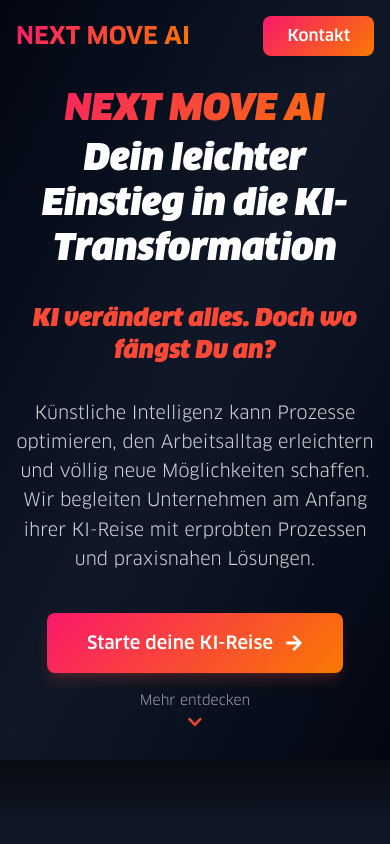
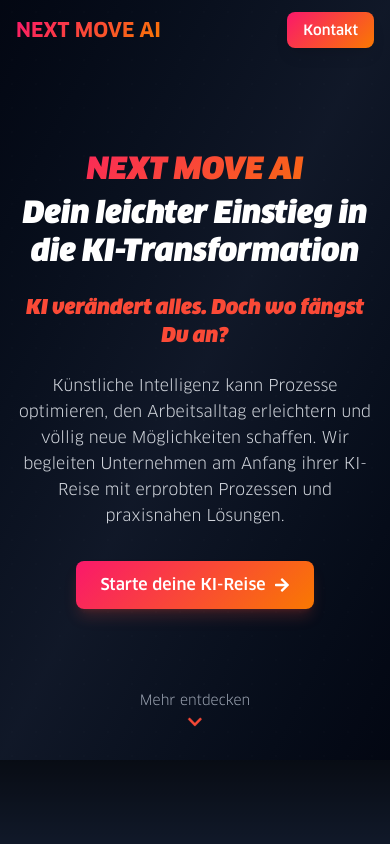
Before and after one commit to loschke/next-move-landing, a Next.js app: page / in a window 390 px wide. Shown: the top 844 px of the page. Built offline with nearby package versions, Linux system fonts and the light colour scheme.

Commit message:
- mobile optimization

```diff
--- a/app/layout.tsx
+++ b/app/layout.tsx
@@ -13,7 +13,7 @@
 }>) {
   return (
     <html lang="en">
-      <body className="antialiased">
+      <body className="antialiased" suppressHydrationWarning>
         {children}
       </body>
     </html>
--- a/components/Contact.tsx
+++ b/components/Contact.tsx
@@ -36,7 +36,7 @@
   };
 
   return (
-    <section id="contact" className="py-20 bg-white dark:bg-gray-800 relative overflow-hidden">
+    <section id="contact" className="py-16 sm:py-20 bg-white dark:bg-gray-800 relative overflow-hidden">
       {/* Background decorative elements */}
       <div className="absolute top-0 left-0 w-full h-64 bg-gradient-to-b from-gray-50 to-transparent dark:from-gray-900 dark:to-transparent -z-10"></div>
       <div className="absolute -top-20 -right-20 w-80 h-80 bg-queonext/5 rounded-full blur-3xl -z-10"></div>
@@ -79,7 +79,7 @@
             viewport={{ once: true }}
             transition={{ duration: 0.6 }}
           >
-            <div className="bg-white dark:bg-gray-800 p-8 rounded-xl shadow-lg">
+            <div className="bg-white dark:bg-gray-800 p-4 sm:p-6 md:p-8 rounded-xl shadow-lg">
 
               {isSubmitted ? (
                 <div className="bg-green-50 dark:bg-green-900/20 border border-green-200 dark:border-green-800 rounded-lg p-4 mb-6">
@@ -163,7 +163,7 @@
                   <button
                     type="submit"
                     disabled={isSubmitting}
-                    className="w-full md:w-auto px-8 py-3 gradient-brand hover:opacity-90 text-white font-medium rounded-lg transition-all flex items-center justify-center gap-2 disabled:opacity-70 disabled:cursor-not-allowed shadow-lg"
+                    className="w-full md:w-auto px-6 sm:px-8 py-2 sm:py-3 gradient-brand hover:opacity-90 text-white font-medium rounded-lg transition-all flex items-center justify-center gap-2 disabled:opacity-70 disabled:cursor-not-allowed shadow-lg text-sm sm:text-base"
                   >
                     {isSubmitting ? 'Wird gesendet...' : (
                       <>
--- a/components/ExpertTeam.tsx
+++ b/components/ExpertTeam.tsx
@@ -118,7 +118,7 @@
   ];
 
   return (
-    <section className="py-40 bg-gray-900 text-white relative overflow-hidden">
+    <section className="py-20 sm:py-28 md:py-40 bg-gray-900 text-white relative overflow-hidden">
       {/* Background decorative elements */}
       <div className="absolute top-0 left-0 w-full h-20 bg-gradient-to-b from-black to-transparent opacity-50"></div>
       <div className="absolute -top-20 right-20 w-80 h-80 bg-queonext/5 rounded-full blur-3xl -z-10"></div>
@@ -201,9 +201,9 @@
           >
             <a
               href="#contact"
-              className="inline-flex items-center gap-3 px-10 py-4 gradient-brand hover:opacity-90 text-white font-medium rounded-lg transition-all shadow-xl text-lg group"
+              className="inline-flex items-center gap-2 sm:gap-3 px-6 sm:px-8 md:px-10 py-3 sm:py-4 gradient-brand hover:opacity-90 text-white font-medium rounded-lg transition-all shadow-xl text-base sm:text-lg group"
             >
-              <span>Jetzt persönliches Gespräch vereinbaren</span>
+              <span>Jetzt Gespräch vereinbaren</span>
               <FaArrowRight className="group-hover:translate-x-1 transition-transform" />
             </a>
           </motion.div>
--- a/components/FeaturesGrid.tsx
+++ b/components/FeaturesGrid.tsx
@@ -39,7 +39,7 @@
       <div className="max-w-[85rem] px-4 py-10 sm:px-6 lg:px-8 mx-auto">
         {/* Hero Image */}
         <motion.div
-          className="aspect-w-16 aspect-h-7 mb-28 relative h-[500px]"
+          className="aspect-w-16 aspect-h-7 mb-16 sm:mb-20 md:mb-28 relative h-[300px] sm:h-[400px] md:h-[500px]"
           initial={{ opacity: 0, y: 20 }}
           whileInView={{ opacity: 1, y: 0 }}
           viewport={{ once: true }}
@@ -50,7 +50,9 @@
             src="/img/zielgruppe-team.webp"
             alt="Features Hero Image"
             fill
+            sizes="(max-width: 640px) 100vw, (max-width: 768px) 100vw, 100vw"
             style={{ objectFit: 'cover' }}
+            priority
           />
         </motion.div>
 
--- a/components/Header.tsx
+++ b/components/Header.tsx
@@ -22,7 +22,7 @@
 
   return (
     <header
-      className={`fixed top-0 left-0 w-full z-50 py-4 transition-all duration-300 ${
+      className={`fixed top-0 left-0 w-full z-50 py-3 sm:py-4 transition-all duration-300 ${
         scrolled
           ? 'bg-gray-900/80 backdrop-blur-md shadow-lg'
           : 'bg-transparent'
@@ -30,14 +30,14 @@
     >
       <div className="container mx-auto px-4 flex justify-between items-center">
         {/* Logo */}
-        <Link href="/" className="text-2xl font-bold">
+        <Link href="/" className="text-xl sm:text-2xl font-bold">
           <span className="text-gradient-brand">NEXT MOVE AI</span>
         </Link>
 
         {/* CTA Button */}
         <Link
           href="#contact"
-          className="px-6 py-2 gradient-brand hover:opacity-90 text-white font-medium rounded-lg transition-all shadow-lg"
+          className="px-4 sm:px-6 py-2 gradient-brand hover:opacity-90 text-white font-medium rounded-lg transition-all shadow-lg text-sm sm:text-base"
         >
           Kontakt
         </Link>
--- a/components/Hero.tsx
+++ b/components/Hero.tsx
@@ -12,7 +12,7 @@
       </div>
 
       {/* Main Content */}
-      <div className="container mx-auto px-4 py-16 md:py-24 flex flex-col items-center justify-center text-center">
+      <div className="container mx-auto px-4 py-12 sm:py-16 md:py-24 flex flex-col items-center justify-center text-center">
         {/* Text Content */}
         <motion.div
           className="max-w-3xl z-10"
@@ -21,13 +21,13 @@
           transition={{ duration: 0.8 }}
         >
           <motion.div
-            className="mb-8"
+            className="mb-6 sm:mb-8"
             initial={{ scale: 0.9, opacity: 0 }}
             animate={{ scale: 1, opacity: 1 }}
             transition={{ duration: 0.6 }}
           >
             <motion.h1
-              className="text-4xl md:text-5xl lg:text-6xl mb-6 font-black"
+              className="text-3xl sm:text-4xl md:text-5xl lg:text-6xl mb-4 sm:mb-6 font-black"
               initial={{ opacity: 0, y: 20 }}
               animate={{ opacity: 1, y: 0 }}
               transition={{ duration: 0.5, delay: 0.2 }}
@@ -38,7 +38,7 @@
           </motion.div>
 
           <motion.h2
-            className="text-2xl md:text-3xl mb-8 text-primary font-bold"
+            className="text-xl sm:text-2xl md:text-3xl mb-6 sm:mb-8 text-primary font-bold"
             initial={{ opacity: 0, y: 20 }}
             animate={{ opacity: 1, y: 0 }}
             transition={{ duration: 0.5, delay: 0.3 }}
@@ -47,7 +47,7 @@
           </motion.h2>
 
           <motion.p
-            className="text-lg md:text-xl text-gray-300 mb-10 mx-auto leading-relaxed"
+            className="text-base sm:text-lg md:text-xl text-gray-300 mb-8 sm:mb-10 mx-auto leading-relaxed"
             initial={{ opacity: 0, y: 20 }}
             animate={{ opacity: 1, y: 0 }}
             transition={{ duration: 0.5, delay: 0.4 }}
@@ -63,7 +63,7 @@
           >
             <a
               href="#contact"
-              className="px-10 py-4 gradient-brand hover:opacity-90 text-white font-medium rounded-lg transition-all flex items-center justify-center gap-3 group shadow-lg shadow-primary/20 hover:shadow-primary/30 text-lg"
+              className="px-6 sm:px-8 md:px-10 py-3 sm:py-4 gradient-brand hover:opacity-90 text-white font-medium rounded-lg transition-all flex items-center justify-center gap-2 sm:gap-3 group shadow-lg shadow-primary/20 hover:shadow-primary/30 text-base sm:text-lg"
             >
               Starte deine KI-Reise
               <FaArrowRight className="group-hover:translate-x-1 transition-transform" />
--- a/components/Team.tsx
+++ b/components/Team.tsx
@@ -48,7 +48,7 @@
   return (
     <>
       {/* Team Intro Section */}
-      <section className="pt-40 pb-20 bg-gray-900 text-white relative overflow-hidden">
+      <section className="pt-20 sm:pt-28 md:pt-40 pb-16 sm:pb-20 bg-gray-900 text-white relative overflow-hidden">
         {/* Background decorative elements */}
         <div className="absolute top-0 left-0 w-full h-20 bg-gradient-to-b from-black to-transparent opacity-50"></div>
         <div className="absolute bottom-0 right-0 w-64 h-64 bg-gradient-to-br from-queonext/10 to-moveelevator/10 rounded-tl-full blur-3xl"></div>
@@ -130,7 +130,7 @@
           </div>
 
           {/* Three-card layout */}
-          <div className="grid grid-cols-1 md:grid-cols-3 gap-6">
+          <div className="grid grid-cols-1 sm:grid-cols-2 lg:grid-cols-3 gap-6">
             {expertiseCards.map((card, index) => (
               <motion.div
                 key={index}
@@ -225,7 +225,7 @@
             >
               <a
                 href="#contact"
-                className="px-8 py-3 gradient-brand hover:opacity-90 text-white font-medium rounded-lg transition-all inline-flex items-center gap-2 shadow-lg group"
+                className="px-6 sm:px-8 py-2 sm:py-3 gradient-brand hover:opacity-90 text-white font-medium rounded-lg transition-all inline-flex items-center gap-2 shadow-lg group text-sm sm:text-base"
               >
                 <span>Jetzt Kontakt aufnehmen</span>
                 <FaChevronRight className="group-hover:translate-x-1 transition-transform" />
--- a/components/ToolShowcase.tsx
+++ b/components/ToolShowcase.tsx
@@ -69,7 +69,7 @@
   ];
 
   return (
-    <section className="py-40 bg-gray-900 text-white relative overflow-hidden">
+    <section className="py-20 sm:py-28 md:py-40 bg-gray-900 text-white relative overflow-hidden">
       {/* Background decorative elements */}
       <div className="absolute top-0 left-0 w-full h-20 bg-gradient-to-b from-black to-transparent opacity-50"></div>
       <div className="absolute -top-20 right-20 w-80 h-80 bg-queonext/5 rounded-full blur-3xl -z-10"></div>
@@ -132,7 +132,7 @@
         </motion.div>
 
         {/* Tool Categories Grid - First Row */}
-        <div className="grid grid-cols-1 md:grid-cols-3 gap-6 mb-6">
+        <div className="grid grid-cols-1 sm:grid-cols-2 lg:grid-cols-3 gap-6 mb-6">
           {toolCategories.slice(0, 3).map((tool, index) => (
             <motion.div
               key={index}
@@ -166,7 +166,7 @@
         </div>
 
         {/* Tool Categories Grid - Second Row */}
-        <div className="grid grid-cols-1 md:grid-cols-3 gap-6">
+        <div className="grid grid-cols-1 sm:grid-cols-2 lg:grid-cols-3 gap-6">
           {toolCategories.slice(3).map((tool, index) => (
             <motion.div
               key={index}
```
Also changed, not shown: 1 other file (tests, documents, lock files or other folders).
